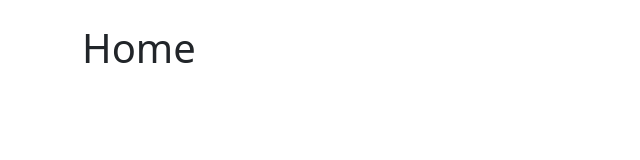
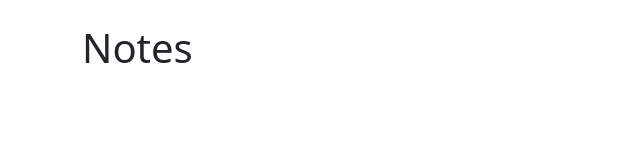
Before and after one commit to EmilyWahlin/note-taking-app, a React (Vite) app in the folder Note-taking-app/: page / in a window 1280 px wide. Shown: the top 160 px of the page, without its empty margins (0-640 px from the left). Built offline with nearby package versions, Linux system fonts and the light colour scheme.

Commit message:
added file for NoteList

```diff
--- a/Note-taking-app/src/App.tsx
+++ b/Note-taking-app/src/App.tsx
@@ -5,6 +5,7 @@ import { NewNote } from "./NewNote"
 import { useLocalStorage } from "./useLocalStorage"
 import { useMemo } from "react"
 import {v4 as uuidV4} from "uuid"
+import { NoteList } from "./NoteList"
 
 
 export type Note = {
@@ -57,7 +58,7 @@ function App() {
   return (
 	<Container className="my-4">
 	<Routes>
-		<Route path ="/" element={<h1>Home</h1>} />
+		<Route path ="/" element={<NoteList/>} />
 		<Route
 		  path ="/new"
 		  element={
--- /dev/null
+++ b/Note-taking-app/src/NoteList.tsx
@@ -0,0 +1,9 @@
+import { Col, Row } from "react-bootstrap";
+
+export function NoteList () {
+	return <>
+	<Row>
+		<Col> <h1>Notes</h1></Col>
+	</Row>
+	</>
+}
```
